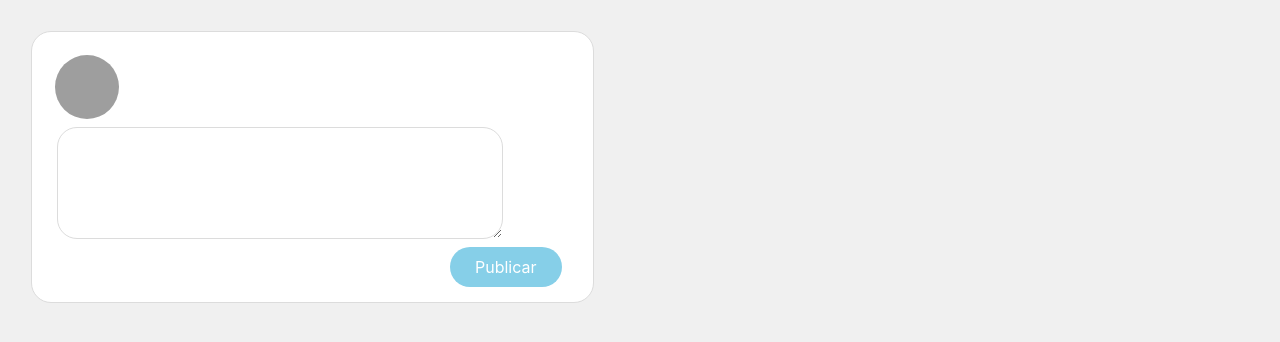
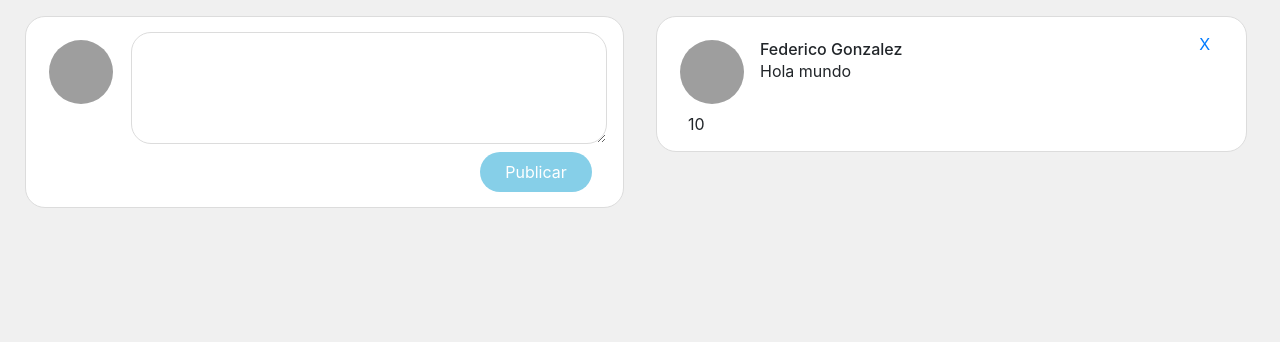
Before and after one commit to fedgon/Taller---JAVASCRIPT, a plain HTML site: page index.html in a window 1280 px wide. Drawn offline with nearby package versions, Linux system fonts and the light colour scheme; grey boxes are pictures that could not be loaded.

Commit message:
Campos twitt en html y css definidos

```diff
--- a/Assets/style.css
+++ b/Assets/style.css
@@ -9,7 +9,6 @@ body {
   border-color: rgba(220,220,220,1);
   border-width: thin;
   border-radius: 20px;
-  margin: 5%;
   padding: 15px;
   display: flex;
   flex-direction: row;
@@ -40,3 +39,7 @@ body {
   color: white;
   border-style: none;
 }
+
+.post-content {
+  width: 80%;
+}
--- a/index.html
+++ b/index.html
@@ -5,31 +5,40 @@
   <meta name="viewport" content="width=device-width, initial-scale=1.0">
   <link rel="stylesheet" href="https://maxcdn.bootstrapcdn.com/bootstrap/4.0.0/css/bootstrap.min.css" integrity="sha384-Gn5384xqQ1aoWXA+058RXPxPg6fy4IWvTNh0E263XmFcJlSAwiGgFAW/dAiS6JXm" crossorigin="anonymous">
   <link rel="stylesheet" href="Assets/style.css">
-  <title>Taller JavaScript | Federico Gonzalez Desarrollador FRONT END</title>
+  <title>Taller JavaScript | Federico González Desarrollador FRONT END</title>
 </head>
 <body>
+
   <div class="row">
     <!-- Campo texto del usuario -->
-    <div class="col-6">
-      <div class="row post-backg">
+    <div class="col-6 user-tweets p-3">
+      <div class="row post-backg m-0 ml-4">
         <img class="profile-pic" src="https://ca.slack-edge.com/T6SHJS135-U8QG5V0P7-g785817947db-512" alt="">
         <textarea class="writing-space" name="name" rows="8" cols="80"></textarea>
         <div class="w-100 d-flex flex-row justify-content-end pt-2 pr-3">
           <button class="click-pub p-2" type="button" name="button">Publicar</button>
         </div>
       </div>
-
     </div>
     <!-- Campo tweets nuevos -->
-    <div class="col-6">
+    <div class="col-6 new-tweets p-3 pr-5">
+      <div class="w-100 post-backg mt-0 ml-0 mb-2 mr-5 d-flex flex-column">
+        <div class="w-100 d-flex flex-row">
+          <img class="profile-pic" src="https://ca.slack-edge.com/T6SHJS135-U8QG5V0P7-g785817947db-512" alt="">
+          <div class="post-content p-2">
+            <h6 class="profile-name m-0">Federico Gonzalez</h6>
+            <p class="writed-text mb-2">Hola mundo</p>
+          </div>
+          <a class="delete-post" href="#">X</a>
+        </div>
+        <div class="w-100 d-flex flex-row">
+          <a class="likes pl-3" href="#"></a>
+          <p class="likes-num mb-0">10</p>
+        </div>
+      </div>
+    </div>
 
-
-    </div>
   </div>
-
-
-
-
 
 
   <!-- JQuery Minified 3-->
```
Also changed, not shown: Assets/script.js (+11 -0 lines).
